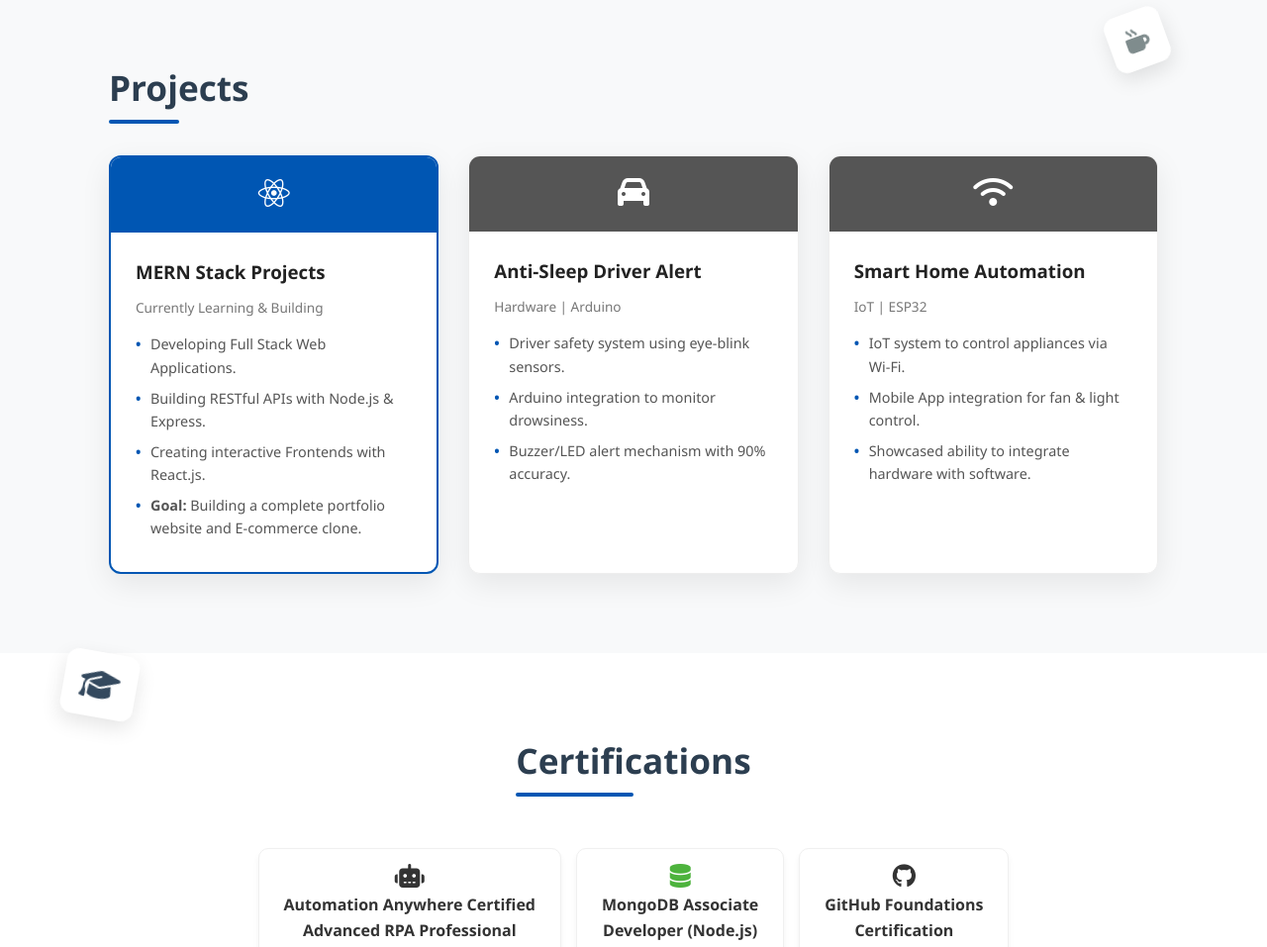
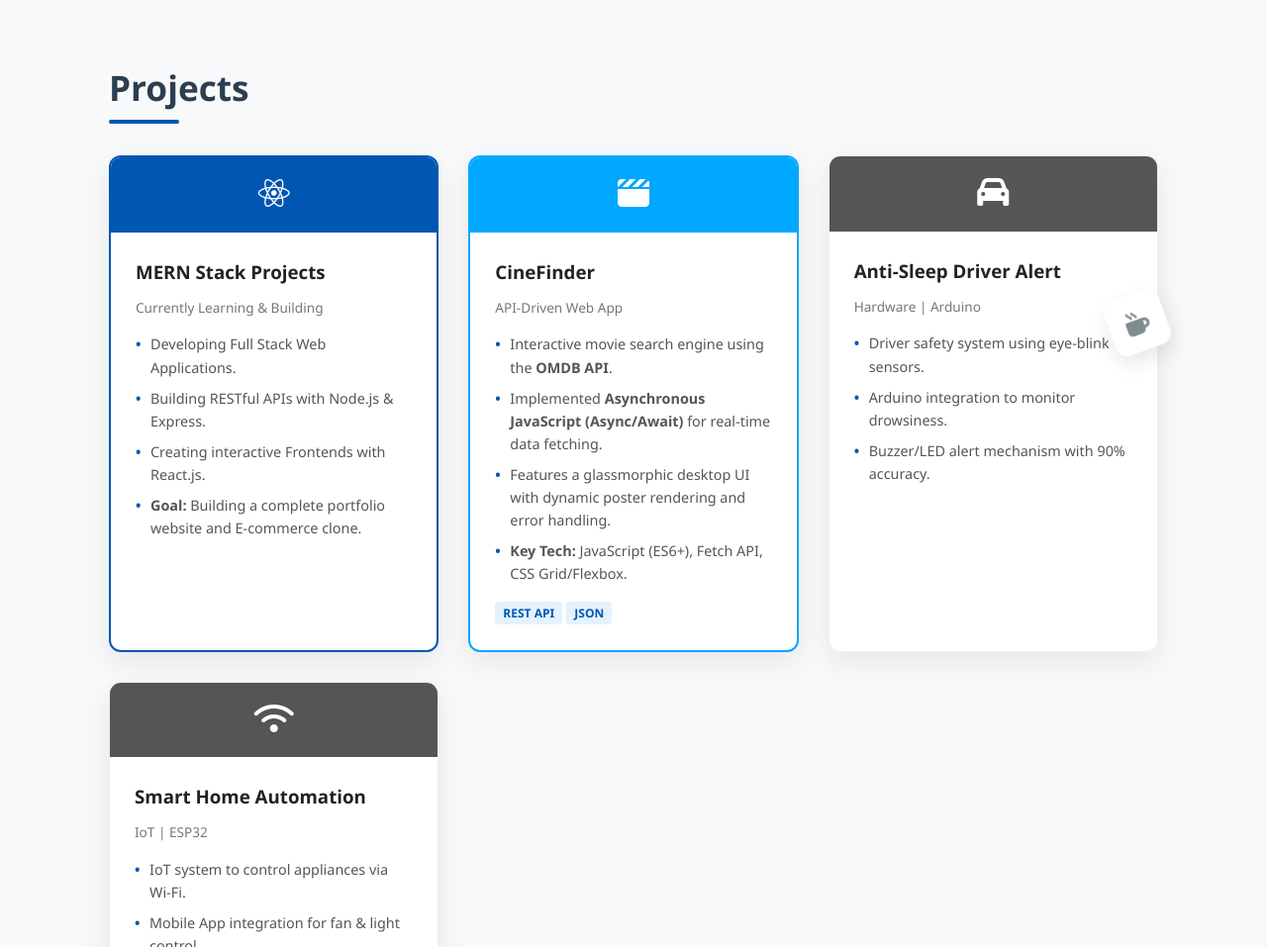
Before and after one commit to Vignesh-v87/portfolio, a plain HTML site: page index.html in a window 1280 px wide. Shown: the part 2112-3069 px from the top of the page at 99% size. Drawn offline with Linux system fonts and the light colour scheme.

Commit message:
Update index.html

```diff
--- a/index.html
+++ b/index.html
@@ -540,7 +540,25 @@
                         </ul>
                     </div>
                 </div>
-
+                 <div class="project-card" style="border: 2px solid var(--secondary);">
+    <div class="project-header" style="background: var(--secondary);">
+        <i class="fas fa-clapperboard"></i>
+    </div>
+    <div class="project-body">
+        <h3>CineFinder</h3>
+        <p style="font-size: 0.85rem; color: #777; margin-bottom: 10px;">API-Driven Web App</p>
+        <ul>
+            <li>Interactive movie search engine using the <strong>OMDB API</strong>.</li>
+            <li>Implemented <strong>Asynchronous JavaScript (Async/Await)</strong> for real-time data fetching.</li>
+            <li>Features a glassmorphic desktop UI with dynamic poster rendering and error handling.</li>
+            <li><strong>Key Tech:</strong> JavaScript (ES6+), Fetch API, CSS Grid/Flexbox.</li>
+        </ul>
+        <div style="margin-top: 15px;">
+            <span style="padding: 3px 8px; background: #e3f2fd; border-radius: 4px; font-size: 0.75rem; font-weight: bold; color: var(--primary);">REST API</span>
+            <span style="padding: 3px 8px; background: #e3f2fd; border-radius: 4px; font-size: 0.75rem; font-weight: bold; color: var(--primary);">JSON</span>
+        </div>
+    </div>
+</div>
                 <div class="project-card">
                     <div class="project-header" style="background: #555;">
                         <i class="fas fa-car"></i>
@@ -659,4 +677,5 @@
         });
     </script>
 </body>
+
 </html>
```
